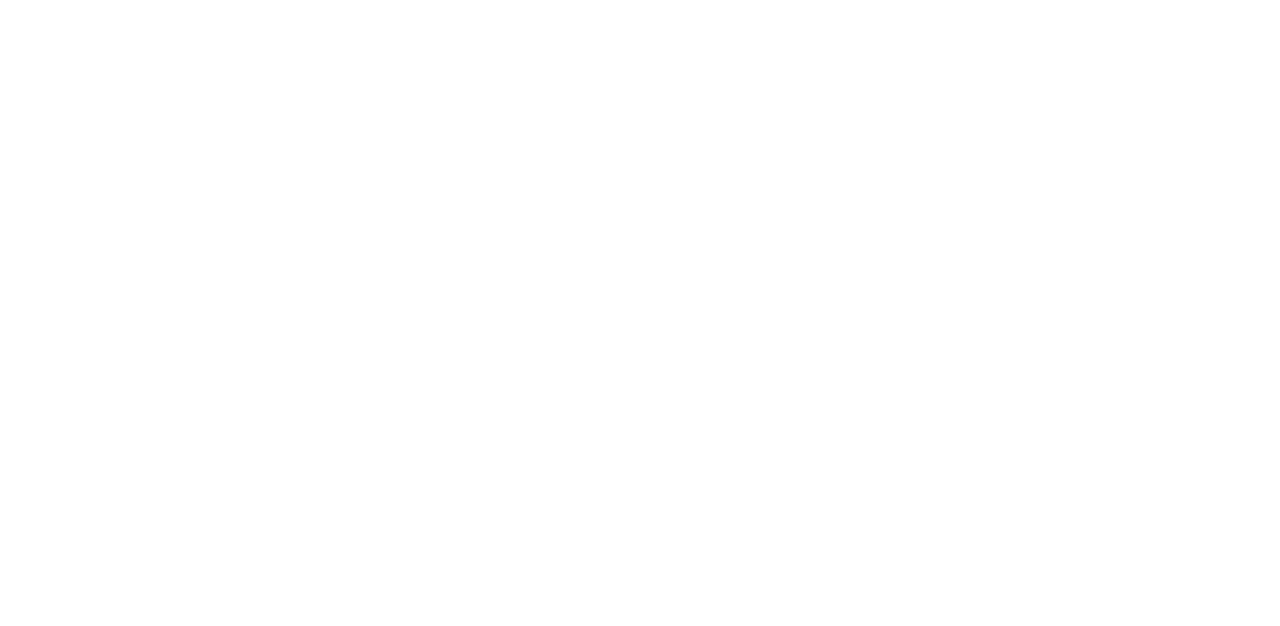
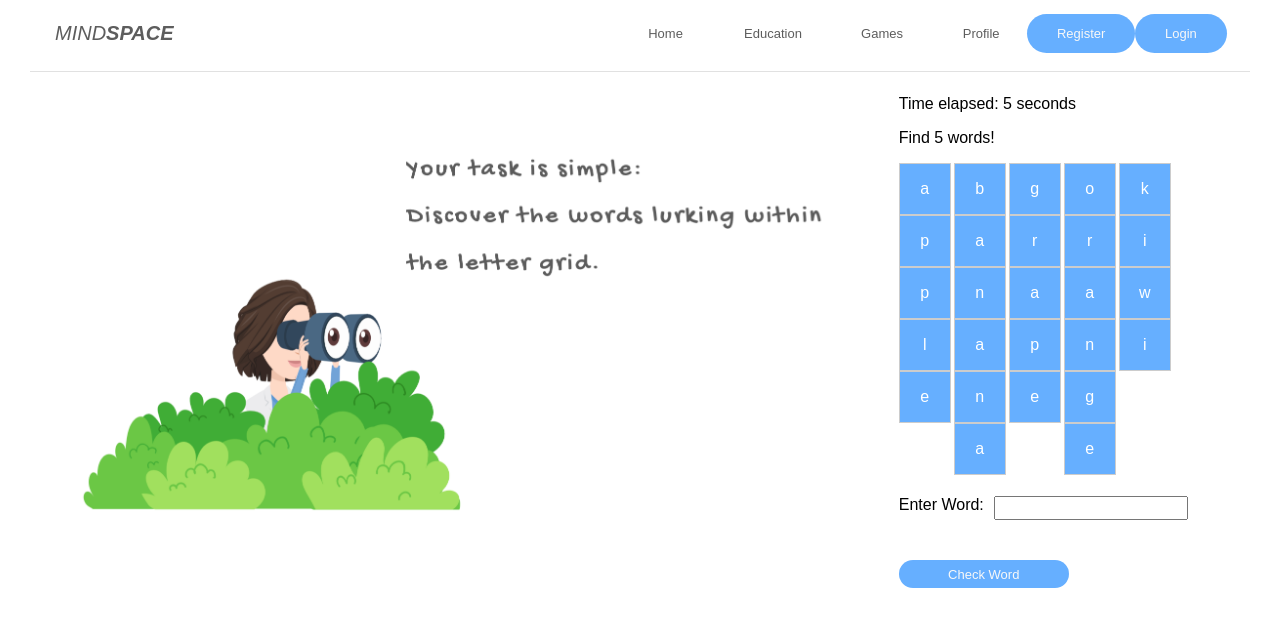
Before and after one commit to adelajoldic/mental-health-app-fe, an Angular app: page /words-game in a window 1280 px wide. Before the commit this address led to /. Shown: the top 626 px of the page. Built offline with nearby package versions, Linux system fonts and the light colour scheme.

Commit message:
Words Search Game
Needs update: horizontally, vertically, diagonally searching; image movement correction

```diff
--- a/src/app/app.module.ts
+++ b/src/app/app.module.ts
@@ -15,9 +15,10 @@
 import { FirstQuizComponent } from './components/features/first-quiz/first-quiz.component';
 import { AnxietyQuizComponent } from './components/features/anxiety-quiz/anxiety-quiz.component';
 import { DepressionQuizComponent } from './components/features/depression-quiz/depression-quiz.component';
-import { PuzzleComponent } from './components/features/puzzle/puzzle.component';
+import { MemoryGameComponent } from './components/features/memory-game/memory-game.component';
 import { ListeningComponent } from './components/features/listening/listening.component';
 import { KnowledgeComponent } from './components/features/knowledge/knowledge.component';
+import { WordsGameComponent } from './components/features/words-game/words-game.component';
 
 
 
@@ -36,9 +37,10 @@
     FirstQuizComponent,
     AnxietyQuizComponent,
     DepressionQuizComponent,
-    PuzzleComponent,
+    MemoryGameComponent,
     ListeningComponent,
     KnowledgeComponent,
+    WordsGameComponent,
 
   ],
     imports: [
--- a/src/app/components/features/puzzle/puzzle.component.css
+++ b/src/app/components/features/memory-game/memory-game.component.css
@@ -3,7 +3,7 @@
   grid-template-columns: repeat(4, 100px);
   grid-template-rows: repeat(2, 100px);
   grid-gap: 40px;
-  margin: 7% 20%;
+  margin: 7% 10%;
 }
 
 .card {
@@ -33,8 +33,8 @@
   align-items: center;
 }
 
-.header-image {
-  width: 30%;
+.image {
+  width: 40%;
   margin: auto 1%;
 }
 
--- a/src/app/components/features/puzzle/puzzle.component.html
+++ b/src/app/components/features/memory-game/memory-game.component.html
@@ -1,6 +1,6 @@
 <app-header></app-header>
 <div class="container">
-  <img src="assets/Hi%20Ena.png" class="header-image">
+  <img src="assets/MemoryGame.png" class="image">
 
   <div id="game-board" class="game-container">
     <div *ngFor="let card of shuffledCards" class="card" [class.flipped]="card.flipped" [class.matched]="card.matched" (click)="handleCardClick(card)">
--- a/src/app/components/features/puzzle/puzzle.component.ts
+++ b/src/app/components/features/memory-game/memory-game.component.ts
@@ -10,10 +10,10 @@
 
 @Component({
   selector: 'app-puzzle',
-  templateUrl: './puzzle.component.html',
-  styleUrls: ['./puzzle.component.css']
+  templateUrl: './memory-game.component.html',
+  styleUrls: ['./memory-game.component.css']
 })
-export class PuzzleComponent implements OnInit {
+export class MemoryGameComponent implements OnInit {
   constructor(private router:Router) {
   }
   showCongratulatoryMessage: boolean = false;
--- /dev/null
+++ b/src/app/components/features/words-game/words-game.component.css
@@ -0,0 +1,65 @@
+#main-container{
+  margin-top: 0.5%;
+  margin-right: 5%;
+}
+
+.image {
+  width: 60%;
+  margin: auto auto;
+}
+
+.container {
+  display: flex;
+  align-items: center;
+}
+
+#game-container {
+  display: grid;
+  grid-template-columns: repeat(5, 50px);
+  gap: 5px;
+}
+
+.cell {
+  width: 50px;
+  height: 50px;
+  text-align: center;
+  vertical-align: middle;
+  border: 1px solid #ccc;
+  display: flex;
+  align-items: center;
+  justify-content: center;
+  cursor: pointer;
+  background: #66AFFF;
+  color: white;
+}
+ul {
+  list-style-type: none;
+  padding: 0;
+}
+
+button{
+  width: 170px;
+  padding: 2% 15%;
+}
+
+.word-search-container {
+  display: flex;
+}
+
+.word-input-container {
+  display: flex;
+  flex-direction: row;
+  align-items: flex-start;
+  margin-top: 7%;
+}
+
+.word-input-container label {
+  margin-bottom: 5px;
+  margin-right: 10px;
+}
+
+.word-input-container input {
+  margin-bottom: 10px;
+  font-size: 16px;
+  width: 60%;
+}
--- /dev/null
+++ b/src/app/components/features/words-game/words-game.component.html
@@ -0,0 +1,44 @@
+<app-header></app-header>
+<div class="container">
+  <img src="assets/FindWords.png" class="image">
+  <div id="main-container">
+    <div>
+      <p *ngIf="!(congratulatoryMessage && displayTimeTaken)">
+        Time elapsed: {{ timer }} seconds
+      </p>
+    </div>
+
+    <p *ngIf="foundWords.length === 0 && !errorMessage && !congratulatoryMessage">
+      Find {{ wordsToFind.length }} words!</p>
+    <div id="game-container">
+      <div *ngFor="let row of grid; let i = index" class="row">
+        <div *ngFor="let cell of row; let j = index" class="cell"
+             >
+          {{ cell }}
+        </div>
+      </div>
+    </div>
+      <div class="word-input-container">
+        <label for="wordInput">Enter Word:</label>
+        <input type="text" id="wordInput" [(ngModel)]="userInput" (keyup.enter)="checkWord()" />
+      </div>
+      <button (click)="checkWord()">Check Word</button>
+      <div class="word-search-container">
+      <div class="found-words-container">
+        <div *ngIf="errorMessage">{{ errorMessage }}</div>
+
+        <div *ngIf="congratulatoryMessage || foundWords.length > 0">
+          <div *ngIf="congratulatoryMessage">{{ congratulatoryMessage }}</div>
+
+          <div *ngIf="foundWords.length > 0">
+            <p>Found Words ({{ foundWords.length }}/{{ wordsToFind.length }}):</p>
+            <ul>
+              <li *ngFor="let foundWord of foundWords">{{ foundWord }}</li>
+            </ul>
+            <p *ngIf="congratulatoryMessage && displayTimeTaken">Time taken: {{ elapsedTime }} seconds</p>
+          </div>
+        </div>
+      </div>
+    </div>
+  </div>
+</div>
--- /dev/null
+++ b/src/app/components/features/words-game/words-game.component.ts
@@ -0,0 +1,113 @@
+import {Component, OnInit} from '@angular/core';
+
+@Component({
+  selector: 'app-words-game',
+  templateUrl: './words-game.component.html',
+  styleUrls: ['./words-game.component.css']
+})
+export class WordsGameComponent {
+
+
+  wordsToFind: string[] = ['apple', 'banana', 'grape', 'orange', 'kiwi'];
+  grid: string[][] = [
+    ['a', 'p', 'p', 'l', 'e'],
+    ['b', 'a', 'n', 'a', 'n', 'a'],
+    ['g', 'r', 'a', 'p', 'e'],
+    ['o', 'r', 'a', 'n', 'g', 'e'],
+    ['k', 'i', 'w', 'i']
+  ];
+  foundWords: string[] = [];
+  userInput: string = '';
+  errorMessage: string | null = null;
+  congratulatoryMessage: string | null = null;
+  timer: number = 0;
+  timerInterval: any;
+  gameStarted: boolean = false;
+  showTimer: boolean = true;
+  displayTimeTaken: boolean = false;
+  elapsedTime: number = 0;
+  constructor() {}
+
+  ngOnInit(): void {
+    this.startTimer();
+  }
+
+  ngOnDestroy(): void {
+    this.stopTimer();
+  }
+
+  startTimer(): void {
+    this.timerInterval = setInterval(() => {
+      this.timer++;
+    }, 1000);
+  }
+
+  stopTimer(): void {
+    clearInterval(this.timerInterval);
+    this.timerInterval = null; // Set timerInterval to null when stopping the timer
+  }
+
+  startGame(): void {
+    this.gameStarted = true;
+  }
+
+  checkWord(): void {
+    const word = this.userInput.toLowerCase();
+
+    if (!this.gameStarted) {
+      this.startGame();
+      this.startTimer(); // Start the timer when the game begins
+    }
+
+    if (word.trim() !== '') {
+      if (this.wordsToFind.includes(word) && !this.foundWords.includes(word)) {
+        this.foundWords.push(word);
+        console.log(`Found word: ${word}`);
+        this.highlightFoundWord(word);
+        this.checkGameCompletion();
+        this.errorMessage = null; // Clear error message on correct word
+      } else {
+        console.log(`Word not found: ${word}`);
+        this.errorMessage = `No such word found: ${word}`;
+      }
+
+      // Clear the input after checking the word
+      this.userInput = '';
+    }
+  }
+
+  highlightFoundWord(word: string): void {
+    for (let i = 0; i < this.grid.length; i++) {
+      for (let j = 0; j < this.grid[i].length; j++) {
+        const cellText = this.grid[i][j].toLowerCase();
+
+        if (cellText === word[0]) {
+          let found = true;
+
+          for (let k = 1; k < word.length; k++) {
+            const nextCellText = this.grid[i][j + k].toLowerCase();
+            if (!nextCellText || nextCellText !== word[k]) {
+              found = false;
+              break;
+            }
+          }
+
+          if (found) {
+            for (let k = 0; k < word.length; k++) {
+              this.grid[i][j + k] = this.grid[i][j + k].toUpperCase();
+            }
+            return; // Stop searching for the word after it's found
+          }
+        }
+      }
+    }
+  }
+  checkGameCompletion(): void {
+    if (this.foundWords.length === this.wordsToFind.length) {
+      this.stopTimer();
+      this.congratulatoryMessage = `Congratulations! All the words are found.`;
+      this.displayTimeTaken = true;
+      this.elapsedTime = this.timer; // Store the elapsed time
+    }
+  }
+}
```
Also changed, not shown: src/app/app-routing.module.ts (+8 -3 lines), src/assets/FindWords.png (added), src/assets/MemoryGame.png (added).
